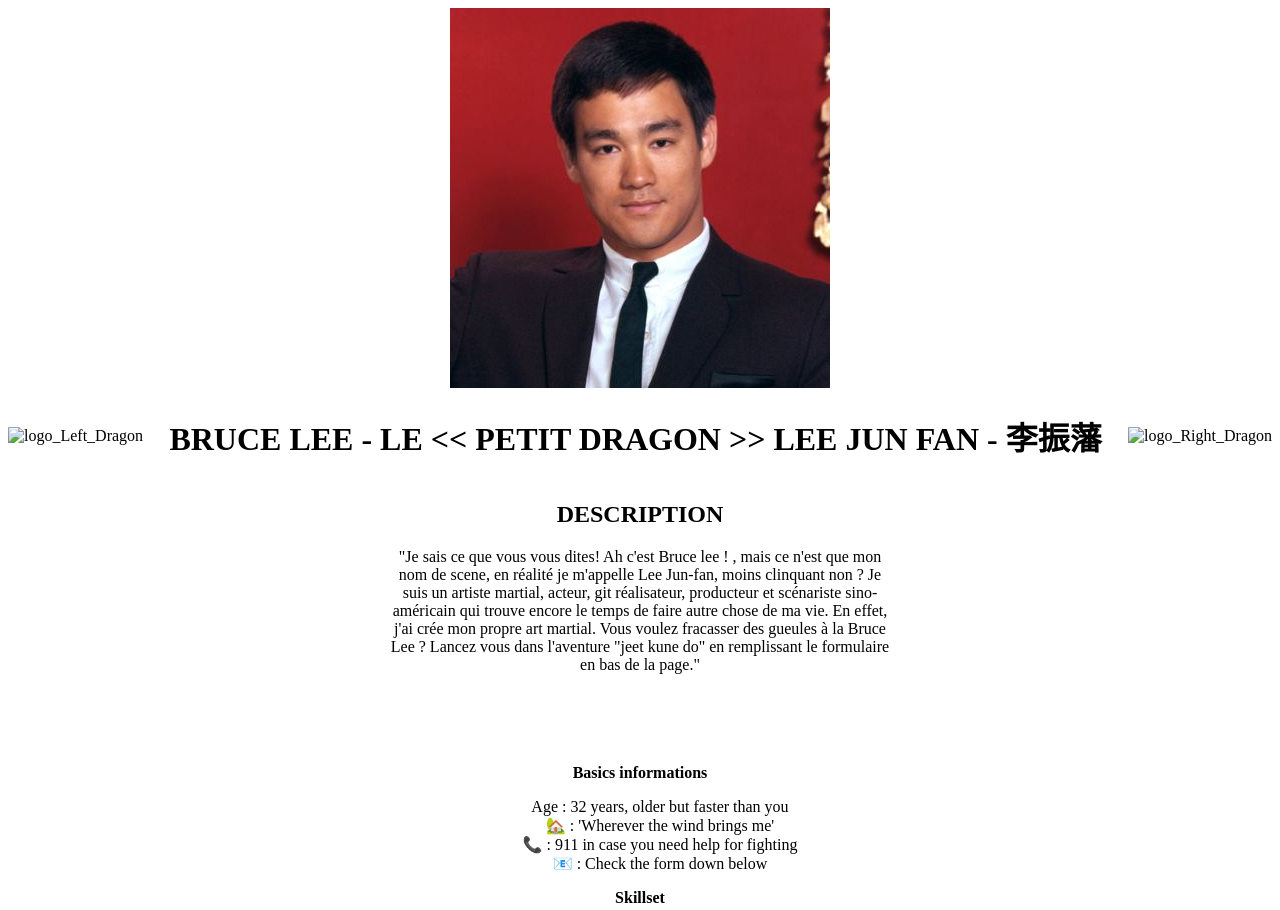
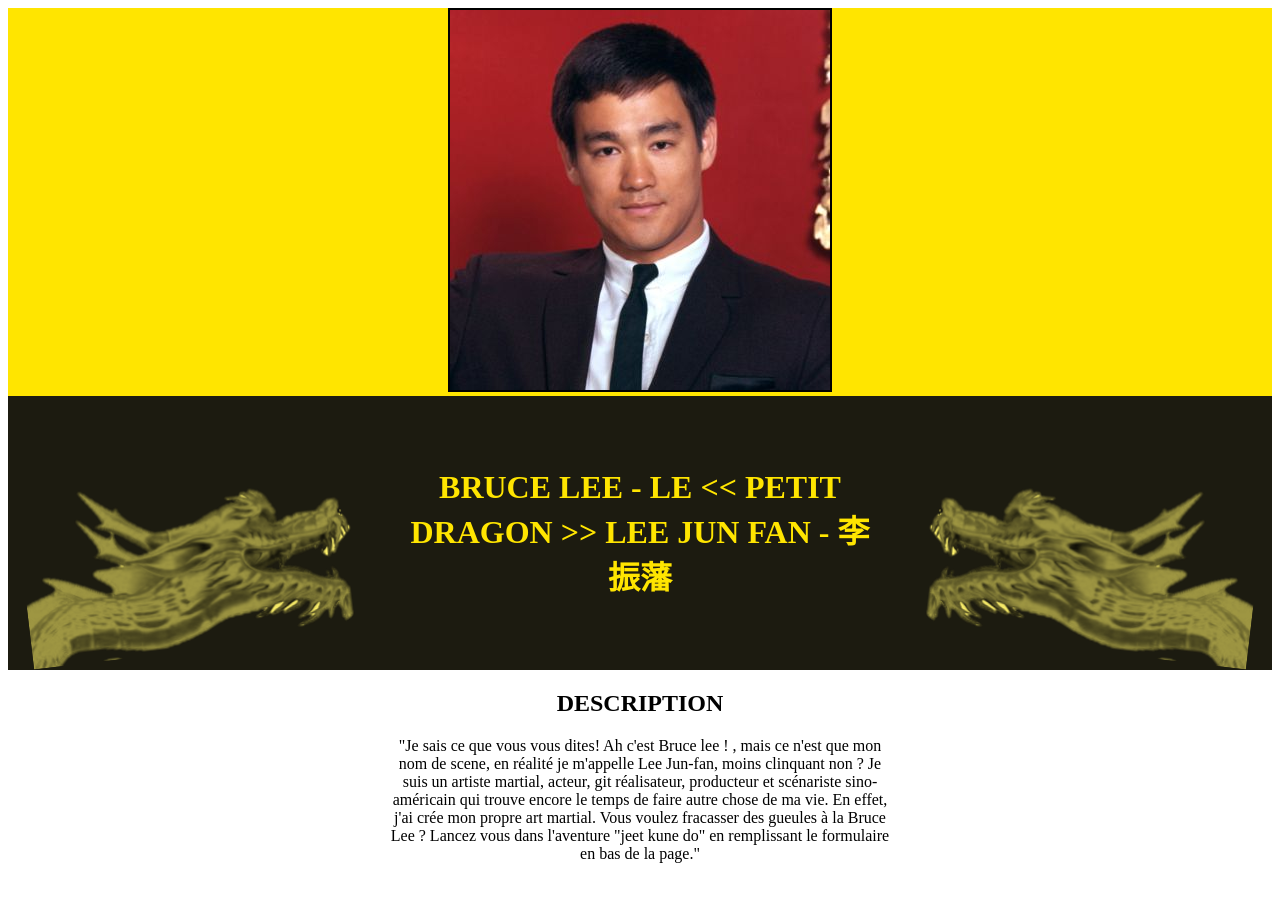
Before and after one commit to Gambino-stack/BruceLeeProject, a PHP site: page /BruceLee.php in a window 1280 px wide. Shown: the top 910 px of the page. Run offline with PHP 8.4, Linux system fonts and the light colour scheme; some libraries are stand-ins or nearby versions; some web fonts are replaced.

Commit message:
add backgroung color, color for text and other changes for the header and the main title

```diff
--- a/BruceLee.php
+++ b/BruceLee.php
@@ -15,20 +15,18 @@
 
 
             <!-- principal picture of the website-->
-            <img src="img/bruce-lee.jpg" alt="logo_Bruce_Lee" >
+            <img id="icon" src="img/bruce-lee.jpg" alt="logo_Bruce_Lee" >
 
         </header>
         <!-- Contain the Name and Surname -->
         <div class="maintitle">
             <!-- Left Dragon picture -->
-            <img id="leftDragon" src="" alt="logo_Left_Dragon" >
+            <img id="leftDragon" src="img/dragon2.png" alt="logo_Left_Dragon" >
 
             <h1>BRUCE LEE - LE << PETIT DRAGON >> LEE JUN FAN - 李振藩</h1>
 
             <!-- Left Dragon picture -->
-            <img id="rightDragon" src="https://via.placeholder.com/150/000000/FFFFFF/
-
-C/O https://placeholder.com/ " alt="logo_Right_Dragon" >
+            <img id="rightDragon" src="img/dragon2R.png" >
         </div>
 
         <div class="sidebar">
--- a/style.css
+++ b/style.css
@@ -5,12 +5,14 @@ body {
     font-family: "Herculanum";
 }
 
-/***Header Part***/
+
 li {
     list-style: none;
 }
+/***Header Part***/
 
 header {
+    background-color: rgb(255, 229, 0);
 
 
 }
@@ -20,12 +22,20 @@ header {
     flex-direction: row;
     justify-content: space-between;
     align-items: center;
+    background-color: rgb(28, 27, 16);
 }
 
 #leftdragon {
     float: none;
 }
 
+#icon {
+    border : 2px solid black;
+}
+
+h1 {
+    color: rgb(255, 229, 0);
+}
 /***Side Bars Part***/
 
 
```
